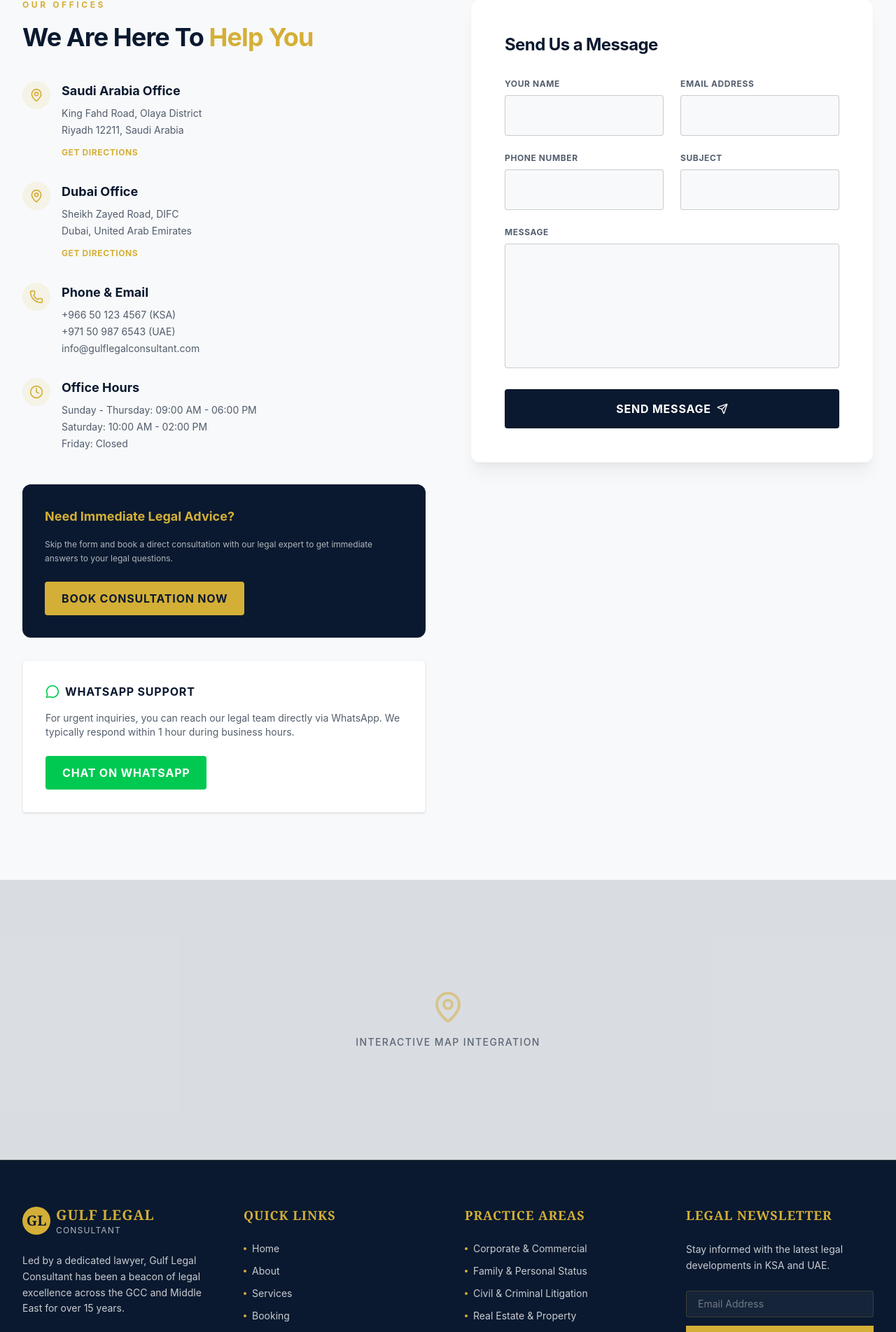
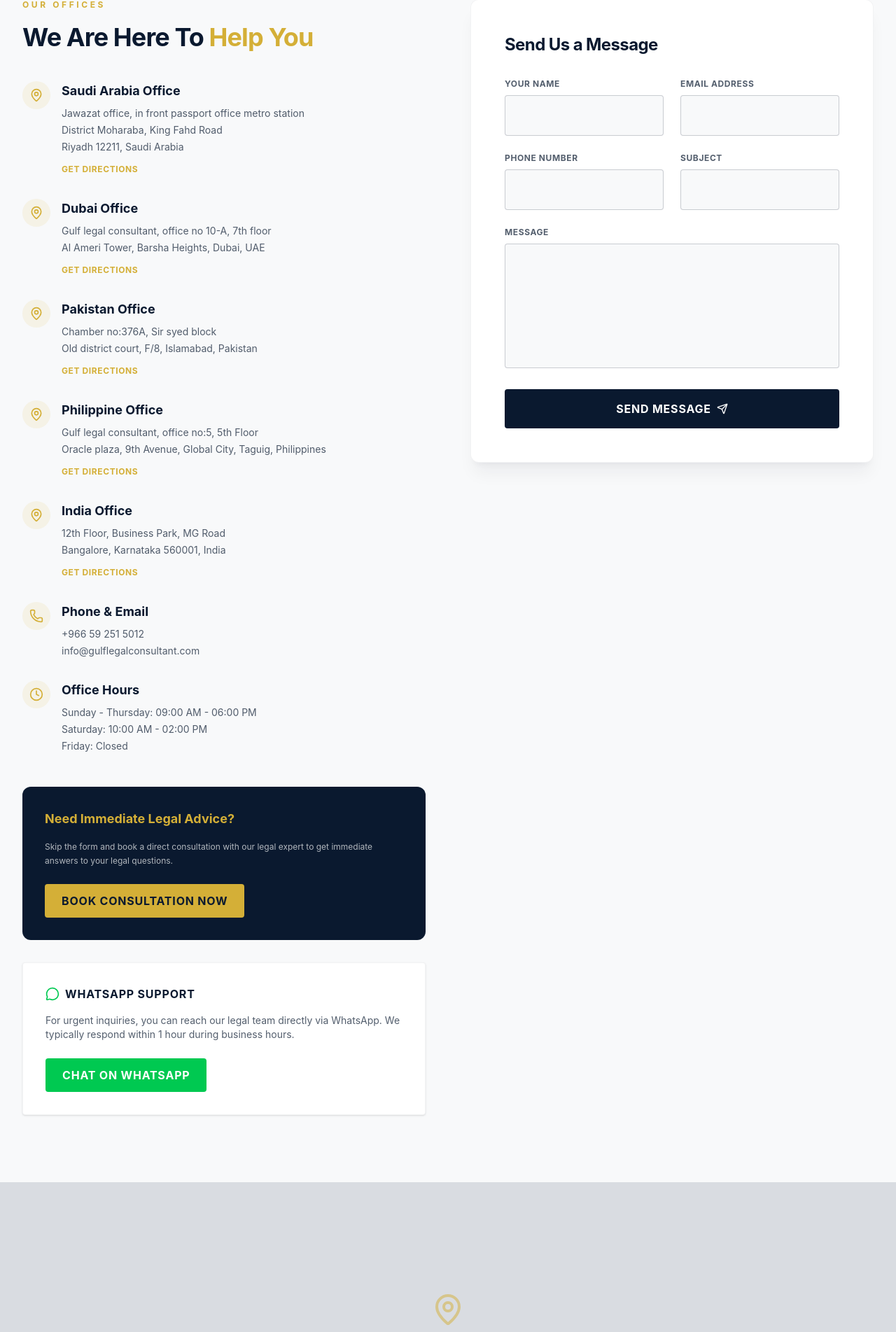
Before and after one commit to lalikhan4455k-sudo/al-fares, a Next.js app: page /contact in a window 1280 px wide. Shown: the part 443-2346 px from the top of the page at 70% size. Built offline with nearby package versions, Linux system fonts and the light colour scheme.

Commit message:
feat: Update firm experience and contact details
Enhances the "About" and "Contact" pages to reflect an updated company biography and more precise contact information for the Saudi Arabia office. Adjusts the displayed years of experience and refines address details for better clarity.

```diff
--- a/app/contact/page.tsx
+++ b/app/contact/page.tsx
@@ -68,9 +68,10 @@
                   </div>
                   <div>
                     <h5 className="font-bold text-lg mb-2">Saudi Arabia Office</h5>
-                    <p className="text-primary/70 mb-1 text-sm font-normal">King Fahd Road, Olaya District</p>
+                    <p className="text-primary/70 mb-1 text-sm font-normal">Jawazat office, in front passport office metro station</p>
+                    <p className="text-primary/70 mb-1 text-sm font-normal">District Moharaba, King Fahd Road</p>
                     <p className="text-primary/70 mb-2 text-sm font-normal">Riyadh 12211, Saudi Arabia</p>
-                    <a href="https://maps.google.com/?q=King+Fahd+Road,+Olaya+District,+Riyadh" target="_blank" rel="noopener noreferrer" className="text-secondary text-xs font-bold uppercase tracking-wider hover:text-primary transition-colors">Get Directions</a>
+                    <a href="https://www.google.com/maps/search/?api=1&query=Jawazat+office+King+Fahd+Road+Riyadh" target="_blank" rel="noopener noreferrer" className="text-secondary text-xs font-bold uppercase tracking-wider hover:text-primary transition-colors">Get Directions</a>
                   </div>
                 </div>
 
@@ -80,9 +81,45 @@
                   </div>
                   <div>
                     <h5 className="font-bold text-lg mb-2">Dubai Office</h5>
-                    <p className="text-primary/70 mb-1 text-sm font-normal">Sheikh Zayed Road, DIFC</p>
-                    <p className="text-primary/70 mb-2 text-sm font-normal">Dubai, United Arab Emirates</p>
-                    <a href="https://maps.google.com/?q=Sheikh+Zayed+Road,+DIFC,+Dubai" target="_blank" rel="noopener noreferrer" className="text-secondary text-xs font-bold uppercase tracking-wider hover:text-primary transition-colors">Get Directions</a>
+                    <p className="text-primary/70 mb-1 text-sm font-normal">Gulf legal consultant, office no 10-A, 7th floor</p>
+                    <p className="text-primary/70 mb-2 text-sm font-normal">Al Ameri Tower, Barsha Heights, Dubai, UAE</p>
+                    <a href="https://www.google.com/maps/search/?api=1&query=Al+Ameri+Tower+Barsha+Heights+Dubai" target="_blank" rel="noopener noreferrer" className="text-secondary text-xs font-bold uppercase tracking-wider hover:text-primary transition-colors">Get Directions</a>
+                  </div>
+                </div>
+
+                <div className="flex items-start gap-4">
+                  <div className="w-10 h-10 bg-secondary/10 rounded-full flex items-center justify-center flex-shrink-0">
+                    <MapPin className="w-5 h-5 text-secondary" />
+                  </div>
+                  <div>
+                    <h5 className="font-bold text-lg mb-2">Pakistan Office</h5>
+                    <p className="text-primary/70 mb-1 text-sm font-normal">Chamber no:376A, Sir syed block</p>
+                    <p className="text-primary/70 mb-2 text-sm font-normal">Old district court, F/8, Islamabad, Pakistan</p>
+                    <a href="https://www.google.com/maps/search/?api=1&query=Old+District+Court+F/8+Islamabad" target="_blank" rel="noopener noreferrer" className="text-secondary text-xs font-bold uppercase tracking-wider hover:text-primary transition-colors">Get Directions</a>
+                  </div>
+                </div>
+
+                <div className="flex items-start gap-4">
+                  <div className="w-10 h-10 bg-secondary/10 rounded-full flex items-center justify-center flex-shrink-0">
+                    <MapPin className="w-5 h-5 text-secondary" />
+                  </div>
+                  <div>
+                    <h5 className="font-bold text-lg mb-2">Philippine Office</h5>
+                    <p className="text-primary/70 mb-1 text-sm font-normal">Gulf legal consultant, office no:5, 5th Floor</p>
+                    <p className="text-primary/70 mb-2 text-sm font-normal">Oracle plaza, 9th Avenue, Global City, Taguig, Philippines</p>
+                    <a href="https://www.google.com/maps/search/?api=1&query=Oracle+Plaza+9th+Avenue+Taguig" target="_blank" rel="noopener noreferrer" className="text-secondary text-xs font-bold uppercase tracking-wider hover:text-primary transition-colors">Get Directions</a>
+                  </div>
+                </div>
+
+                <div className="flex items-start gap-4">
+                  <div className="w-10 h-10 bg-secondary/10 rounded-full flex items-center justify-center flex-shrink-0">
+                    <MapPin className="w-5 h-5 text-secondary" />
+                  </div>
+                  <div>
+                    <h5 className="font-bold text-lg mb-2">India Office</h5>
+                    <p className="text-primary/70 mb-1 text-sm font-normal">12th Floor, Business Park, MG Road</p>
+                    <p className="text-primary/70 mb-2 text-sm font-normal">Bangalore, Karnataka 560001, India</p>
+                    <a href="https://www.google.com/maps/search/?api=1&query=MG+Road+Bangalore+India" target="_blank" rel="noopener noreferrer" className="text-secondary text-xs font-bold uppercase tracking-wider hover:text-primary transition-colors">Get Directions</a>
                   </div>
                 </div>
 
@@ -92,8 +129,7 @@
                   </div>
                   <div>
                     <h5 className="font-bold text-lg mb-2">Phone & Email</h5>
-                    <p className="text-primary/70 mb-1 text-sm font-normal">+966 50 123 4567 (KSA)</p>
-                    <p className="text-primary/70 mb-1 text-sm font-normal">+971 50 987 6543 (UAE)</p>
+                    <p className="text-primary/70 mb-1 text-sm font-normal">+966 59 251 5012</p>
                     <p className="text-primary/70 text-sm font-normal">info@gulflegalconsultant.com</p>
                   </div>
                 </div>
@@ -132,7 +168,7 @@
                   For urgent inquiries, you can reach our legal team directly via WhatsApp. We typically respond within 1 hour during business hours.
                 </p>
                 <a
-                  href="https://wa.me/966501234567"
+                  href="https://wa.me/966592515012"
                   target="_blank"
                   rel="noopener noreferrer"
                   className="inline-flex items-center justify-center gap-2 bg-green-500 hover:bg-green-600 text-white px-6 py-3 rounded-sm font-bold uppercase tracking-wider transition-colors w-full sm:w-auto"
--- a/app/page.tsx
+++ b/app/page.tsx
@@ -249,11 +249,11 @@
               >
                 <h2 className="text-xs font-bold text-secondary uppercase tracking-[0.3em] mb-4">{t('about.title')}</h2>
                 <h3 className="text-4xl md:text-5xl font-bold mb-8 leading-tight tracking-tight">
-                  Dedicated to <br/>
-                  <span className="text-secondary">Justice & Excellence</span>
+                  13+ Years of <br/>
+                  <span className="text-secondary">Legal Excellence</span>
                 </h3>
                 <p className="text-primary/70 text-lg mb-8 leading-relaxed font-normal">
-                  {t('about.description')}
+                  GLC is an experienced Legal Consultancy firm with over 13 years of practice across the UAE, Oman, Qatar, Kuwait, Philippines, India, Bangladesh, Pakistan, Egypt, and KSA.
                 </p>
 
                 <div className="grid grid-cols-1 sm:grid-cols-2 gap-6 mb-10">
@@ -337,9 +337,12 @@
               { icon: Users, title: t('services.family'), desc: 'Compassionate guidance through divorce, custody, and inheritance matters.' },
               { icon: Building, title: t('services.corporate'), desc: 'Strategic counsel for business formation, mergers, and corporate governance.' },
               { icon: Scale, title: t('services.litigation'), desc: 'Expert legal advisory services in civil disputes, property rights, and liability claims.' },
-              { icon: Briefcase, title: 'Business Contracts', desc: 'Drafting, reviewing, and negotiating commercial agreements to protect your interests.' },
+              { icon: Briefcase, title: t('services.visitVisa'), desc: 'Comprehensive support for visit and family visa applications and regulations.' },
+              { icon: Shield, title: t('services.insurance'), desc: 'Professional legal advisory for insurance claims, policies, and disputes.' },
+              { icon: CreditCard, title: t('services.loan'), desc: 'Expert guidance on loan financing, banking regulations, and financial agreements.' },
+              { icon: ShieldCheck, title: t('services.cyber'), desc: 'Legal protection and advisory for cyber crime and digital security matters.' },
+              { icon: Globe, title: t('services.investor'), desc: 'Strategic counsel for foreign investors navigating regional legal landscapes.' },
               { icon: FileText, title: 'Legal Documentation', desc: 'Precise preparation of legal documents, wills, and power of attorney.' },
-              { icon: Gavel, title: 'Strategic Legal Guidance', desc: 'Professional legal guidance and advisory services across KSA and UAE jurisdictions.' },
             ].map((service, i) => (
               <motion.div
                 key={i}
--- a/app/services/page.tsx
+++ b/app/services/page.tsx
@@ -1,6 +1,6 @@
 'use client';
 
-import { Users, Building, Scale, Briefcase, FileText, Gavel, MonitorPlay, ArrowRight } from 'lucide-react';
+import { Users, Building, Scale, Briefcase, FileText, Gavel, MonitorPlay, ArrowRight, Shield, CreditCard, ShieldCheck, Globe } from 'lucide-react';
 import Link from 'next/link';
 import Image from 'next/image';
 import { motion } from 'motion/react';
@@ -16,7 +16,7 @@
     id: 'corporate-law',
     icon: Building,
     title: 'Corporate Law',
-    description: 'Strategic legal counsel for businesses of all sizes. From company formation and restructuring to mergers, acquisitions, and corporate governance compliance in KSA, UAE, and the broader Middle East.',
+    description: 'Strategic legal counsel for businesses of all sizes. From company formation and restructuring to mergers, acquisitions, and corporate governance compliance in KSA, UAE, and the broader Middle Middle East.',
   },
   {
     id: 'civil-law',
@@ -25,10 +25,34 @@
     description: 'Expert representation in civil disputes. We protect your rights in property disputes, debt recovery, tort claims, and other civil litigation matters with a focus on favorable resolutions across regional jurisdictions.',
   },
   {
-    id: 'business-contracts',
+    id: 'visit-visa',
     icon: Briefcase,
-    title: 'Business Contracts',
-    description: 'Meticulous drafting, review, and negotiation of commercial agreements. We ensure your contracts are legally sound, protecting your interests and minimizing future liabilities in cross-border transactions.',
+    title: 'Visit Visa & Family Visa',
+    description: 'Comprehensive legal support for visit and family visa applications. We navigate complex immigration regulations to ensure smooth processing for individuals and families across the Gulf region.',
+  },
+  {
+    id: 'insurance-services',
+    icon: Shield,
+    title: 'Insurance Services',
+    description: 'Professional legal advisory for all types of insurance matters. We assist with policy reviews, claim disputes, and regulatory compliance to protect your interests against insurance providers.',
+  },
+  {
+    id: 'loan-financing',
+    icon: CreditCard,
+    title: 'Loan Financing Services',
+    description: 'Expert guidance on banking and finance laws. We provide legal support for loan agreements, mortgage financing, and debt restructuring for both personal and commercial clients.',
+  },
+  {
+    id: 'cyber-crime',
+    icon: ShieldCheck,
+    title: 'Cyber Crime',
+    description: 'Specialized legal protection in the digital landscape. We handle cases involving online fraud, data breaches, digital harassment, and other cyber-related offenses under regional cyber laws.',
+  },
+  {
+    id: 'foreigner-investors',
+    icon: Globe,
+    title: 'Foreigner Investors Services',
+    description: 'Strategic legal counsel for international investors. We provide comprehensive support for business setup, regulatory compliance, and investment protection for foreigners entering Middle Eastern markets.',
   },
   {
     id: 'legal-documentation',
--- a/components/Footer.tsx
+++ b/components/Footer.tsx
@@ -55,7 +55,17 @@
             <p className="text-sm leading-relaxed">
               {t('about.description')}
             </p>
-            <div className="flex space-x-4">
+            <div className="space-y-2 pt-2">
+              <div className="flex items-center gap-3 text-sm">
+                <Phone className="w-4 h-4 text-secondary" />
+                <span>+966 59 251 5012</span>
+              </div>
+              <div className="flex items-center gap-3 text-sm">
+                <Mail className="w-4 h-4 text-secondary" />
+                <span>info@gulflegalconsultant.com</span>
+              </div>
+            </div>
+            <div className="flex space-x-4 pt-4">
               <a href="https://facebook.com" target="_blank" rel="noopener noreferrer" className="text-light/60 hover:text-secondary transition-colors"><Facebook className="w-5 h-5" /></a>
               <a href="https://twitter.com" target="_blank" rel="noopener noreferrer" className="text-light/60 hover:text-secondary transition-colors"><Twitter className="w-5 h-5" /></a>
               <a href="https://linkedin.com" target="_blank" rel="noopener noreferrer" className="text-light/60 hover:text-secondary transition-colors"><Linkedin className="w-5 h-5" /></a>
@@ -92,9 +102,11 @@
                 t('services.corporate'),
                 t('services.family'),
                 t('services.litigation'),
-                t('services.realEstate'),
-                t('services.employment'),
-                t('services.intellectual')
+                t('services.visitVisa'),
+                t('services.insurance'),
+                t('services.loan'),
+                t('services.cyber'),
+                t('services.investor')
               ].map((item) => (
                 <li key={item}>
                   <Link href="/services" className="text-sm hover:text-secondary transition-colors flex items-center gap-2">
--- a/lib/i18n/translations.ts
+++ b/lib/i18n/translations.ts
@@ -32,11 +32,16 @@
       employmentDesc: 'Protecting rights and ensuring compliance in workplace relationships and contracts.',
       intellectual: 'Intellectual Property',
       intellectualDesc: 'Securing your innovations and brands through robust trademark and patent strategies.',
+      visitVisa: 'Visit Visa & Family Visa',
+      insurance: 'Insurance Services',
+      loan: 'Loan Financing Services',
+      cyber: 'Cyber Crime',
+      investor: 'Foreigner Investors Services',
     },
     about: {
-      title: 'About the Firm',
-      subtitle: 'Expert Legal Representation',
-      description: 'Led by a dedicated lawyer, Gulf Legal Consultant has been a beacon of legal excellence across the GCC and Middle East for over 15 years.',
+      title: 'About The Lawyer',
+      subtitle: 'Professional Biography',
+      description: 'GLC is an experienced Legal Consultancy firm with over 13 years of practice across the UAE, Oman, Qatar, Kuwait, Philippines, India, Bangladesh, Pakistan, Egypt, and KSA.',
       years: 'Years of Experience',
       readMore: 'Read Full Biography',
     },
@@ -141,11 +146,16 @@
       realEstate: 'العقارات والملكية',
       employment: 'قانون العمل والتوظيف',
       intellectual: 'الملكية الفكرية',
+      visitVisa: 'تأشيرة الزيارة وتأشيرة العائلة',
+      insurance: 'خدمات التأمين',
+      loan: 'خدمات تمويل القروض',
+      cyber: 'الجرائم المعلوماتية',
+      investor: 'خدمات المستثمرين الأجانب',
     },
     about: {
-      title: 'عن المكتب',
-      subtitle: 'تمثيل قانوني خبير',
-      description: 'بقيادة محامٍ متخصص، كان مستشار الخليج القانوني منارة للتميز القانوني في جميع أنحاء دول مجلس التعاون الخليجي والشرق الأوسط لأكثر من 15 عاماً.',
+      title: 'عن المحامي',
+      subtitle: 'السيرة الذاتية المهنية',
+      description: 'GLC هي شركة استشارات قانونية خبيرة، مع أكثر من 13 عاماً من الممارسة في الإمارات وعمان وقطر والكويت والفلبين والهند وبنغلاديش وباكستان ومصر والمملكة العربية السعودية.',
       years: 'سنوات من الخبرة',
       readMore: 'اقرأ السيرة الذاتية الكاملة',
     },
```
Also changed, not shown: app/about/page.tsx (+20 -4 lines).
